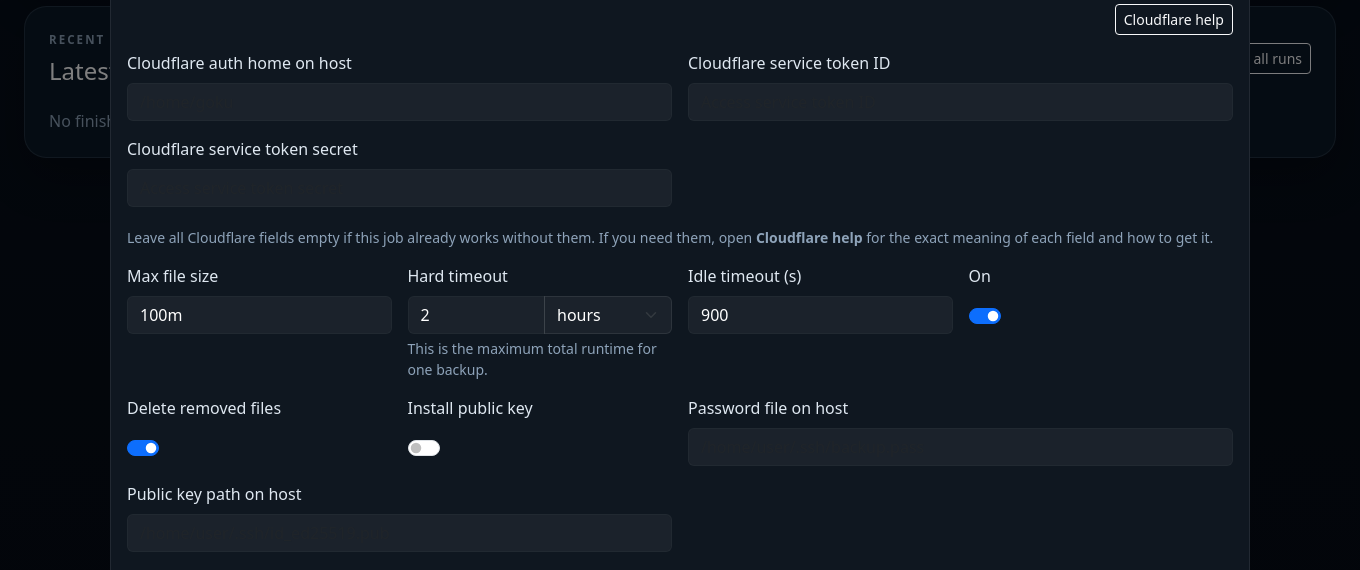
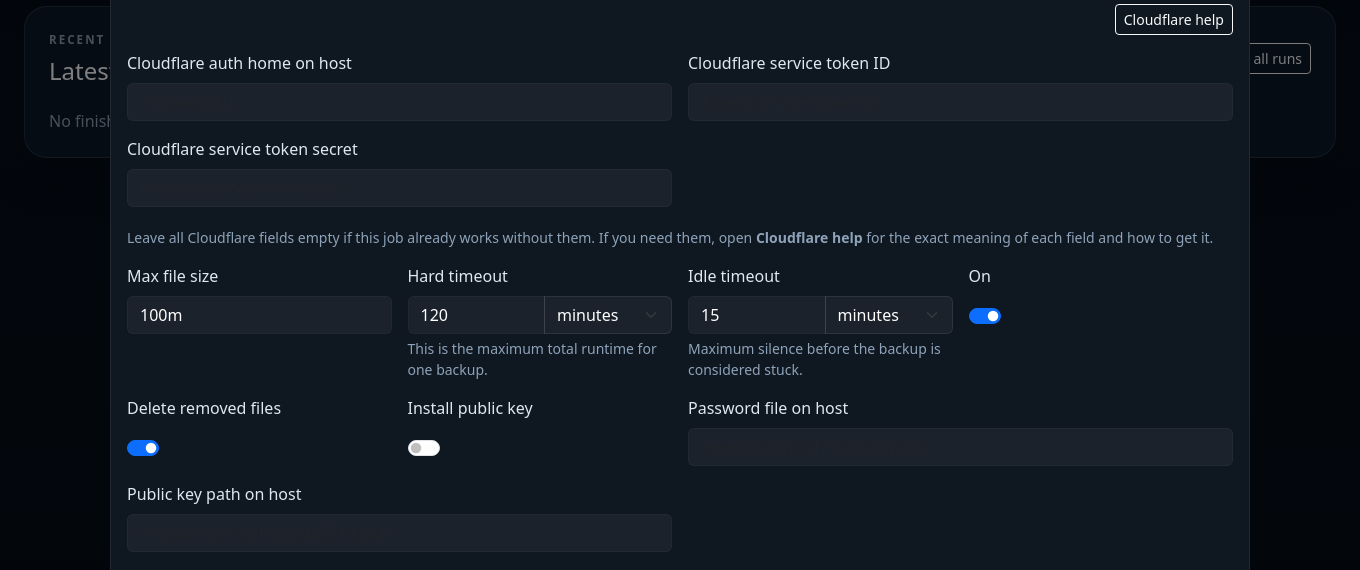
Before and after one commit to HugoJBello/self_hosted_system_monitor, a Django app: page /backups/ in a window 1360 px wide, after a click on "New backup job". Shown: the part 578-1148 px from the top of the page. Run offline with Django 5.2, Linux system fonts and the light colour scheme; the visitor is signed in with stand-in values (Sample User, id 1); data comes from the database, SQL or seed files in the repository; data that the repository does not hold is empty; some libraries are stand-ins or nearby versions.

Commit message:
Improve job timeout editors

```diff
--- a/monitor/forms.py
+++ b/monitor/forms.py
@@ -329,7 +329,7 @@ class BackupJobForm(forms.ModelForm):
             "delete_enabled": forms.CheckboxInput(attrs={"class": "form-check-input"}),
             "max_size": forms.TextInput(attrs={"class": "form-control", "placeholder": "100m"}),
             "run_timeout_seconds": forms.NumberInput(attrs={"class": "form-control d-none backup-timeout-seconds", "min": 60, "max": 604800, "step": 60}),
-            "idle_timeout_seconds": forms.NumberInput(attrs={"class": "form-control", "min": 30, "max": 86400, "step": 30}),
+            "idle_timeout_seconds": forms.NumberInput(attrs={"class": "form-control d-none backup-timeout-seconds", "min": 30, "max": 86400, "step": 30}),
             "exclude_patterns": forms.Textarea(attrs={"class": "form-control", "rows": 3, "placeholder": "*.tmp\nnode_modules/"}),
         }
 
@@ -562,7 +562,7 @@ class ScriptJobForm(forms.ModelForm):
             "run_as_sudo": forms.CheckboxInput(attrs={"class": "form-check-input"}),
             "sudo_password": forms.PasswordInput(attrs={"class": "form-control", "placeholder": "Optional sudo password"}, render_value=True),
             "run_timeout_seconds": forms.NumberInput(attrs={"class": "form-control d-none backup-timeout-seconds", "min": 30, "max": 604800, "step": 30}),
-            "idle_timeout_seconds": forms.NumberInput(attrs={"class": "form-control", "min": 30, "max": 86400, "step": 30}),
+            "idle_timeout_seconds": forms.NumberInput(attrs={"class": "form-control d-none backup-timeout-seconds", "min": 30, "max": 86400, "step": 30}),
         }
 
     ARGUMENT_FLAG_RE = re.compile(r"^-{1,2}[A-Za-z0-9][A-Za-z0-9_.:-]*$")
--- a/monitor/views.py
+++ b/monitor/views.py
@@ -806,7 +806,7 @@ class ScriptJobsView(LoginRequiredMixin, View):
 
     def get(self, request):
         _best_effort_reconcile_script_jobs()
-        return render(request, self.template_name, self._context())
+        return render(request, self.template_name, self._context(edit_job_id=request.GET.get("edit_job")))
 
     def post(self, request):
         _best_effort_reconcile_script_jobs()
@@ -1014,7 +1014,7 @@ class BackupsView(LoginRequiredMixin, View):
 
     def get(self, request):
         _best_effort_reconcile_backups()
-        return render(request, self.template_name, self._context())
+        return render(request, self.template_name, self._context(edit_job_id=request.GET.get("edit_job")))
 
     def post(self, request):
         _best_effort_reconcile_backups()
--- a/templates/monitor/backup_run_detail.html
+++ b/templates/monitor/backup_run_detail.html
@@ -32,6 +32,7 @@
         <button type="submit" name="rerun_run" value="{{ backup_run.id }}" class="btn btn-outline-light btn-sm">Rerun job</button>
       </form>
     {% endif %}
+    <a href="{% url 'monitor:backups' %}?edit_job={{ backup_run.job.id }}" class="btn btn-accent btn-sm"><i class="bi bi-pencil-square"></i> Edit backup</a>
     <a href="{% url 'monitor:backups' %}" class="btn btn-outline-light btn-sm">Back to backups</a>
   </div>
 </div>
--- a/templates/monitor/backups.html
+++ b/templates/monitor/backups.html
@@ -312,7 +312,19 @@
                 </div>
                 <div class="form-text">Maximum total runtime for one backup run.</div>
               </div>
-              <div class="col-md-3"><label class="form-label" for="{{ form.idle_timeout_seconds.id_for_label }}">Idle timeout (s)</label>{{ form.idle_timeout_seconds }}</div>
+              <div class="col-md-3">
+                <label class="form-label" for="{{ form.idle_timeout_seconds.id_for_label }}">Idle timeout</label>
+                {{ form.idle_timeout_seconds }}
+                <div class="input-group backup-timeout-editor" data-timeout-editor data-timeout-input-id="{{ form.idle_timeout_seconds.id_for_label }}">
+                  <input type="number" class="form-control" min="1" step="1" value="2" data-timeout-value>
+                  <select class="form-select" data-timeout-unit>
+                    <option value="minutes">minutes</option>
+                    <option value="hours">hours</option>
+                    <option value="seconds">seconds</option>
+                  </select>
+                </div>
+                <div class="form-text">Maximum silence before the backup is considered stuck.</div>
+              </div>
               <div class="col-md-3"><label class="form-label" for="{{ form.enabled.id_for_label }}">On</label><div class="form-check form-switch mt-2">{{ form.enabled }}</div></div>
               <div class="col-md-3"><label class="form-label" for="{{ form.delete_enabled.id_for_label }}">Delete removed files</label><div class="form-check form-switch mt-2">{{ form.delete_enabled }}</div></div>
               <div class="col-md-3" data-remote-fields><label class="form-label" for="{{ form.install_public_key.id_for_label }}">Install public key</label><div class="form-check form-switch mt-2">{{ form.install_public_key }}</div></div>
@@ -412,7 +424,19 @@
               </div>
               <div class="form-text">This is the maximum total runtime for one backup.</div>
             </div>
-            <div class="col-md-3"><label class="form-label" for="{{ create_form.idle_timeout_seconds.id_for_label }}">Idle timeout (s)</label>{{ create_form.idle_timeout_seconds }}</div>
+            <div class="col-md-3">
+              <label class="form-label" for="{{ create_form.idle_timeout_seconds.id_for_label }}">Idle timeout</label>
+              {{ create_form.idle_timeout_seconds }}
+              <div class="input-group backup-timeout-editor" data-timeout-editor data-timeout-input-id="{{ create_form.idle_timeout_seconds.id_for_label }}">
+                <input type="number" class="form-control" min="1" step="1" value="2" data-timeout-value>
+                <select class="form-select" data-timeout-unit>
+                  <option value="minutes">minutes</option>
+                  <option value="hours">hours</option>
+                  <option value="seconds">seconds</option>
+                </select>
+              </div>
+              <div class="form-text">Maximum silence before the backup is considered stuck.</div>
+            </div>
             <div class="col-md-3"><label class="form-label" for="{{ create_form.enabled.id_for_label }}">On</label><div class="form-check form-switch mt-2">{{ create_form.enabled }}</div></div>
             <div class="col-md-3"><label class="form-label" for="{{ create_form.delete_enabled.id_for_label }}">Delete removed files</label><div class="form-check form-switch mt-2">{{ create_form.delete_enabled }}</div></div>
             <div class="col-md-3" data-remote-fields><label class="form-label" for="{{ create_form.install_public_key.id_for_label }}">Install public key</label><div class="form-check form-switch mt-2">{{ create_form.install_public_key }}</div></div>
@@ -725,9 +749,6 @@
 
   function secondsToEditorState(secondsValue) {
     const seconds = Number(secondsValue || 0);
-    if (seconds > 0 && seconds % 3600 === 0) {
-      return { value: seconds / 3600, unit: "hours" };
-    }
     if (seconds > 0 && seconds % 60 === 0) {
       return { value: seconds / 60, unit: "minutes" };
     }
--- a/templates/monitor/script_job_run_detail.html
+++ b/templates/monitor/script_job_run_detail.html
@@ -36,6 +36,7 @@
         <button type="submit" name="rerun_run" value="{{ script_run.id }}" class="btn btn-outline-light btn-sm">Rerun job</button>
       </form>
     {% endif %}
+    <a href="{% url 'monitor:script-jobs' %}?edit_job={{ script_run.job.id }}" class="btn btn-accent btn-sm"><i class="bi bi-pencil-square"></i> Edit job</a>
     <a href="{% url 'monitor:script-jobs' %}" class="btn btn-outline-light btn-sm">Back to jobs</a>
   </div>
 </div>
--- a/templates/monitor/script_jobs.html
+++ b/templates/monitor/script_jobs.html
@@ -572,7 +572,6 @@
 
   function secondsToEditorState(secondsValue) {
     const seconds = Number(secondsValue || 0);
-    if (seconds > 0 && seconds % 3600 === 0) return { value: seconds / 3600, unit: "hours" };
     if (seconds > 0 && seconds % 60 === 0) return { value: seconds / 60, unit: "minutes" };
     return { value: Math.max(seconds, 1), unit: "seconds" };
   }
```
Also changed, not shown: templates/monitor/_script_job_form.html (+12 -1 lines).
